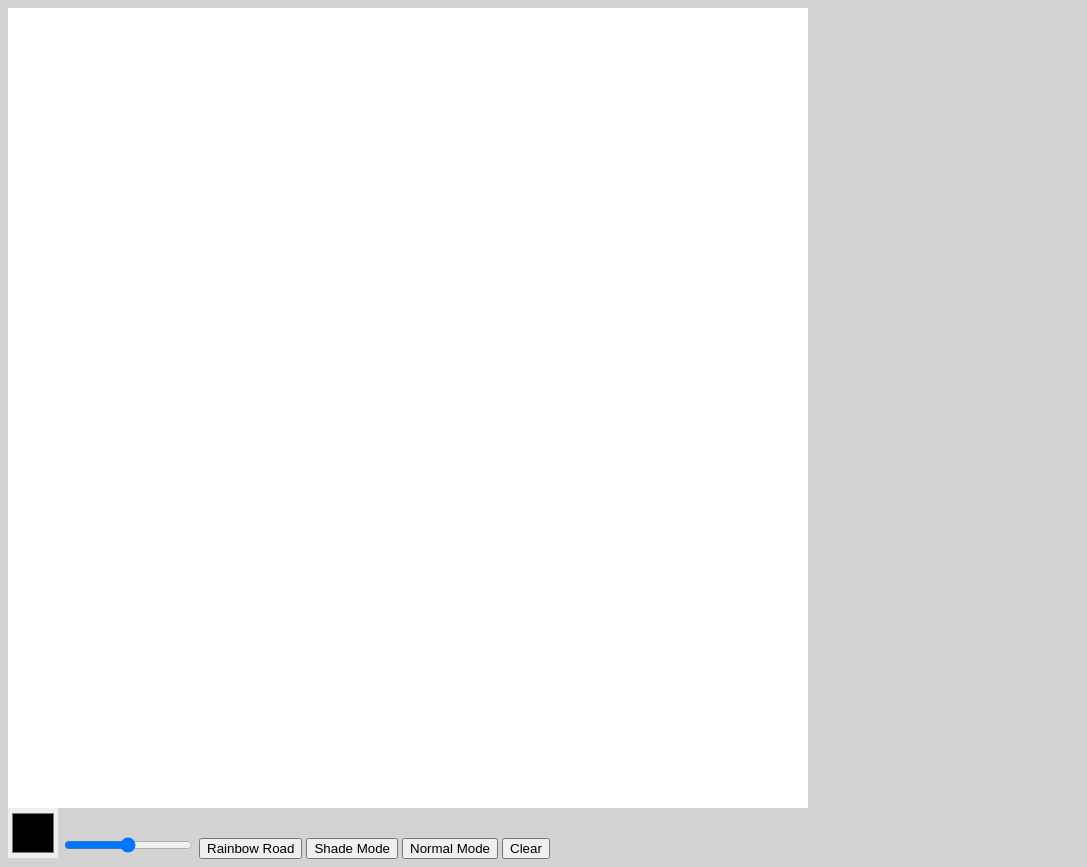
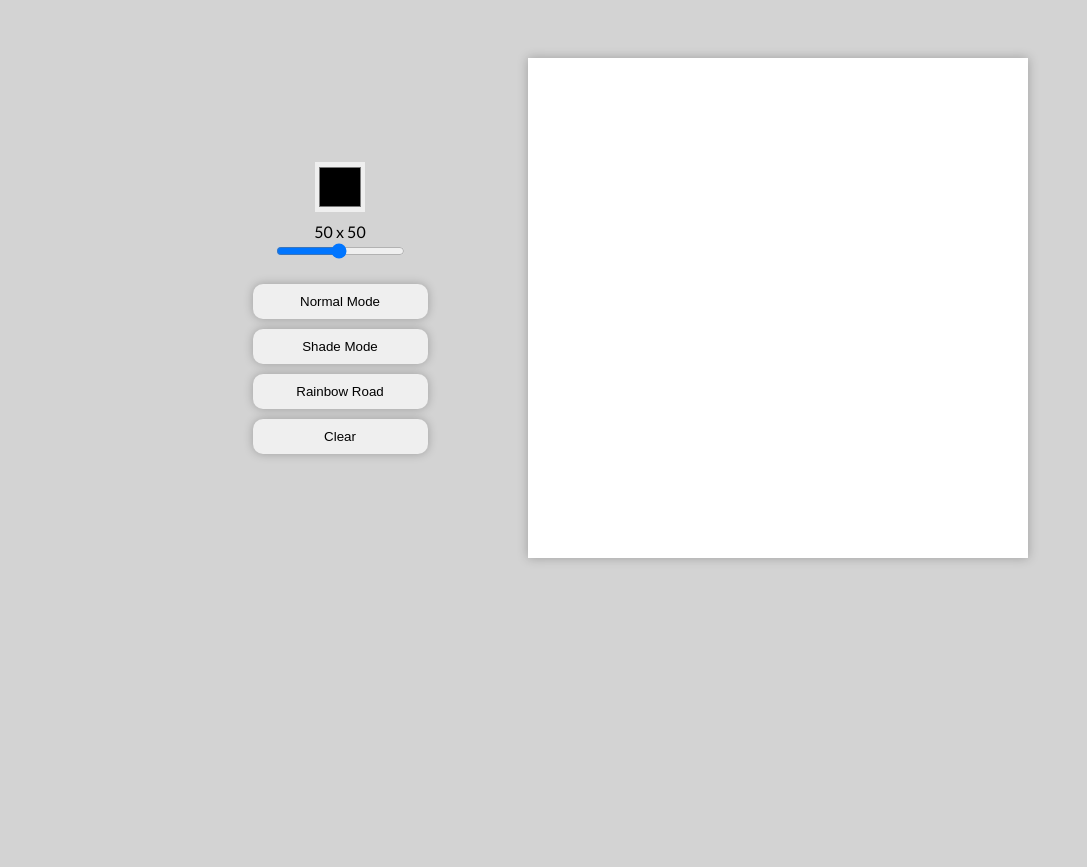
Before and after one commit to AarushMaddula/etch-a-sketch, a plain HTML site: page index.html in a window 1280 px wide. Shown: the whole page, without its empty margins (0-1087 px from the left). After the commit the page ends 800 px from the top, so only its background shows below. Drawn offline with Linux system fonts and the light colour scheme; a web font is replaced by a local one.

Commit message:
add basic css for user interface

```diff
--- a/index.css
+++ b/index.css
@@ -1,13 +1,15 @@
+@import url('https://fonts.googleapis.com/css2?family=Bungee+Tint&family=Jersey+10&family=Lato:ital,wght@0,100;0,300;0,400;0,700;0,900;1,100;1,300;1,400;1,700;1,900&family=Orbitron:wght@400..900&display=swap');
+
 body {
     background-color: lightgray;
+    font-family: "Lato";
 }
 
 .container {
     display: flex;
     flex-wrap: wrap;
 
-    height: 800px;
-    width: 800px;
+    box-shadow: 0 0 10px rgba(0, 0, 0, 0.25);
 }
 
 .box {
@@ -17,8 +19,39 @@ body {
 }
 
 .color-picker {
-    border: 0px;
+    border: none;
     height: 50px;
     width: 50px;
+}
 
+.settings {
+    display: flex;
+    flex-direction: column;
+    align-items: center;
 }
+
+
+.settings button{
+    width: 175px;
+    height: 35px;
+    border: none;
+    border-radius: 10px;
+    box-shadow: 0 0 10px rgba(0, 0, 0, 0.25);
+    margin-top: 10px;
+}
+
+.size-display {
+    margin-top: 10px;
+}
+
+.slider {
+    margin-bottom: 15px;
+}
+
+body {
+    display: flex;
+    align-items: center;
+    justify-content: center;
+    gap: 100px;
+    padding: 50px;
+}
--- a/index.html
+++ b/index.html
@@ -9,17 +9,20 @@
     <script src="index.js" defer></script>
 </head>
 <body>
+    <div class="settings">
+        <input type="color" value="#000000" class="color-picker">
+        <div class="size-display"></div>
+        <input type="range" min="1" max="100" value="50" class="slider">
+
+        <button class="normal-button">Normal Mode</button>
+        <button class="shade-button">Shade Mode</button>
+        <button class="rainbow-button">Rainbow Road</button>
+
+        <button class="clear-button">Clear</button>
+    </div>
+
     <div class="container">
 
     </div>
-
-    <input type="color" value="#000000" class="color-picker">
-    <input type="range" min="1" max="100" value="50" class="slider">
-
-    <button class="rainbow-button">Rainbow Road</button>
-    <button class="shade-button">Shade Mode</button>
-    <button class="normal-button">Normal Mode</button>
-
-    <button class="clear-button">Clear</button>
 </body>
 </html>
--- a/index.js
+++ b/index.js
@@ -1,16 +1,20 @@
-let penMode = "normal";
-let penColor;
+const CANVAS_SIZE = 500;
 
 const container = document.querySelector(".container");
 
 const colorPicker = document.querySelector(".color-picker");
 const slider = document.querySelector(".slider");
 
+const sizeDisplay = document.querySelector(".size-display");
+
 const rainbowButton = document.querySelector(".rainbow-button");
 const shadeButton = document.querySelector(".shade-button");
 const normalButton = document.querySelector(".normal-button");
 
 const clearButton = document.querySelector(".clear-button");
+
+let penMode = "normal";
+let penColor;
 
 function resetCanvas() {
     container.innerHTML = "";
@@ -34,8 +38,8 @@ function createDivs(length) {
         const div = document.createElement("div");
 
         div.setAttribute("class", "box");
-        div.style.width = `${800 / length}px`;
-        div.style.height = `${800 / length}px`;
+        div.style.width = `${CANVAS_SIZE / length}px`;
+        div.style.height = `${CANVAS_SIZE / length}px`;
 
         div.addEventListener("mouseenter", (e) => {
             const style = e.target.style;
@@ -63,6 +67,7 @@ clearButton.addEventListener("click", (e) => {
 slider.oninput = function() {
     resetCanvas();
     createDivs(this.value);
+    sizeDisplay.textContent = `${this.value} x ${this.value}`;
 }
 
 rainbowButton.addEventListener("click", (e) => {
@@ -86,4 +91,8 @@ colorPicker.oninput = function () {
 
 penColor = colorPicker.value;
 
-createDivs(8);
+container.style.height = `${CANVAS_SIZE}px`;
+container.style.width = `${CANVAS_SIZE}px`;
+
+sizeDisplay.textContent = `${slider.value} x ${slider.value}`;
+createDivs(slider.value);
```
